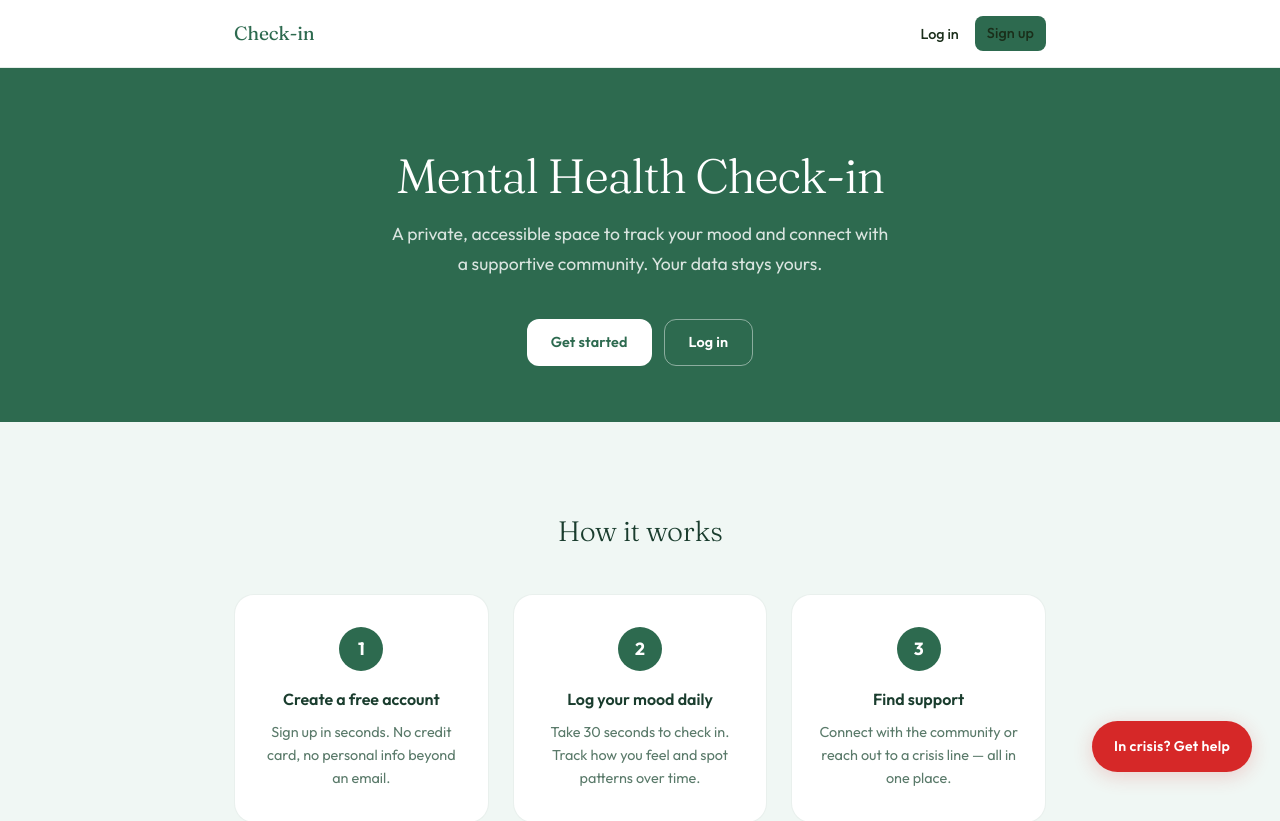
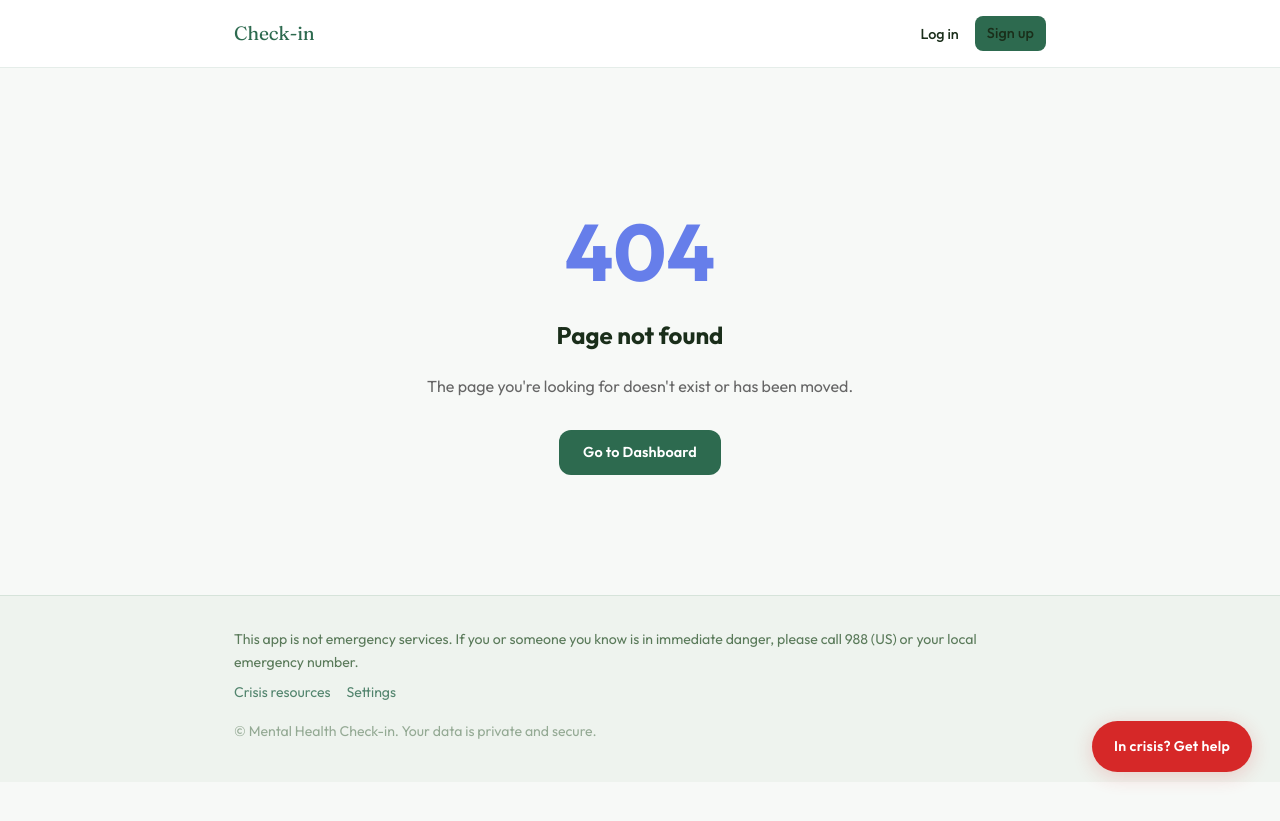
Before and after one commit to maxten244/Health-App, a React (Vite) app in the folder client/: page /404 in a window 1280 px wide. Before the commit this address led to /. Shown: the top 821 px of the page. After the commit the page ends 800 px from the top, so only its background shows below. Built offline with nearby package versions, Linux system fonts and the light colour scheme; no server answers.

Commit message:
feat: add custom 404 not found page with proper routing

```diff
--- a/client/src/App.jsx
+++ b/client/src/App.jsx
@@ -12,6 +12,7 @@ import Community from './pages/Community';
 import CommunityNew from './pages/CommunityNew';
 import PostDetail from './pages/PostDetail';
 import CrisisPage from './pages/CrisisPage';
+import NotFound from './pages/NotFound';
 import Settings from './pages/Settings';
 
 function ProtectedRoute({ children }) {
@@ -99,7 +100,8 @@ export default function App() {
             </ProtectedRoute>
           }
         />
-        <Route path="*" element={<Navigate to="/" replace />} />
+        <Route path="/404" element={<Layout><NotFound /></Layout>} />
+        <Route path="*" element={<Navigate to="/404" replace />} />
       </Routes>
       <CrisisButton />
       <CrisisModal />
--- /dev/null
+++ b/client/src/pages/NotFound.jsx
@@ -0,0 +1,21 @@
+import { Link } from 'react-router-dom';
+
+export default function NotFound() {
+  return (
+    <div className="not-found" style={{
+      textAlign: 'center',
+      padding: '80px 20px',
+      maxWidth: '600px',
+      margin: '0 auto'
+    }}>
+      <h1 style={{ fontSize: '80px', margin: 0, color: '#667eea' }}>404</h1>
+      <h2 style={{ marginTop: '0' }}>Page not found</h2>
+      <p style={{ color: '#666', marginBottom: '30px' }}>
+        The page you're looking for doesn't exist or has been moved.
+      </p>
+      <Link to="/dashboard" className="btn btn-primary">
+        Go to Dashboard
+      </Link>
+    </div>
+  );
+}
```
